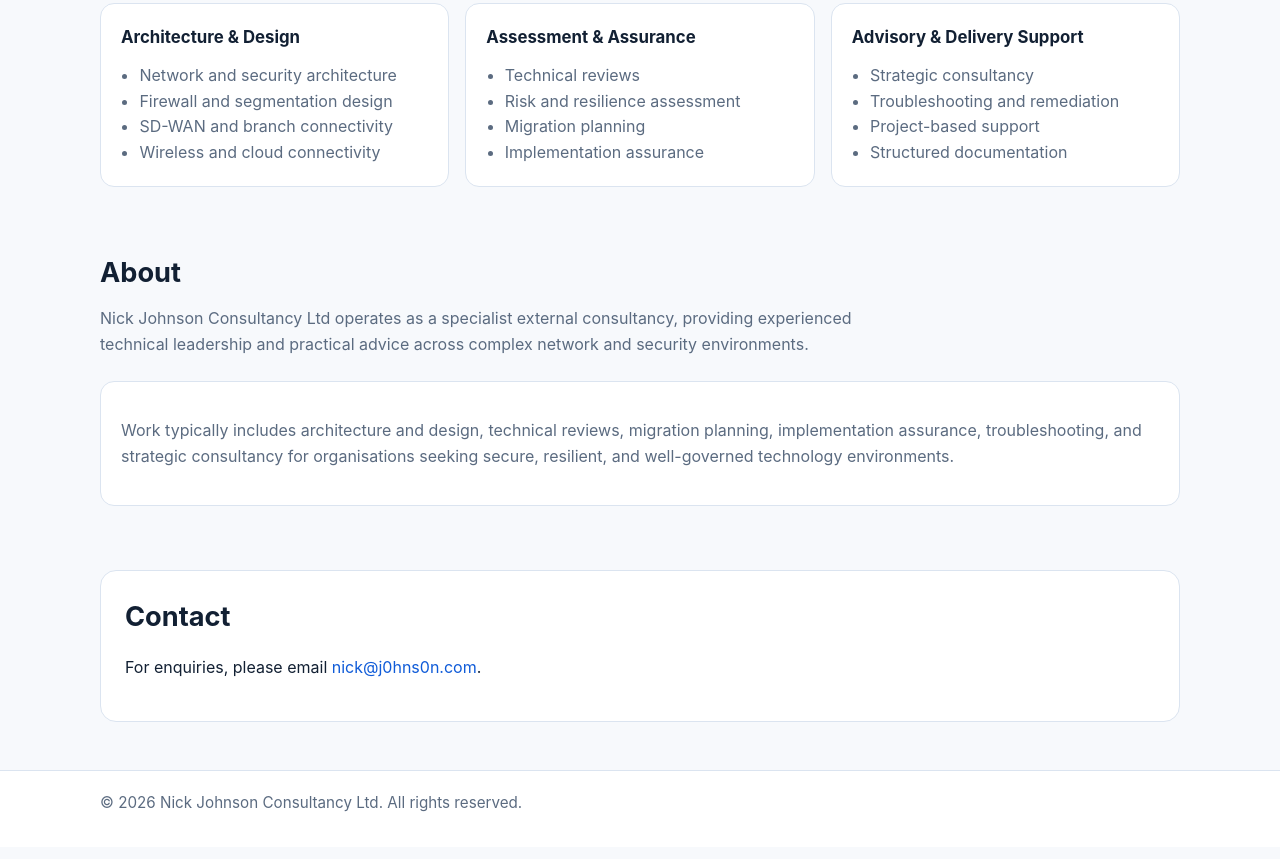
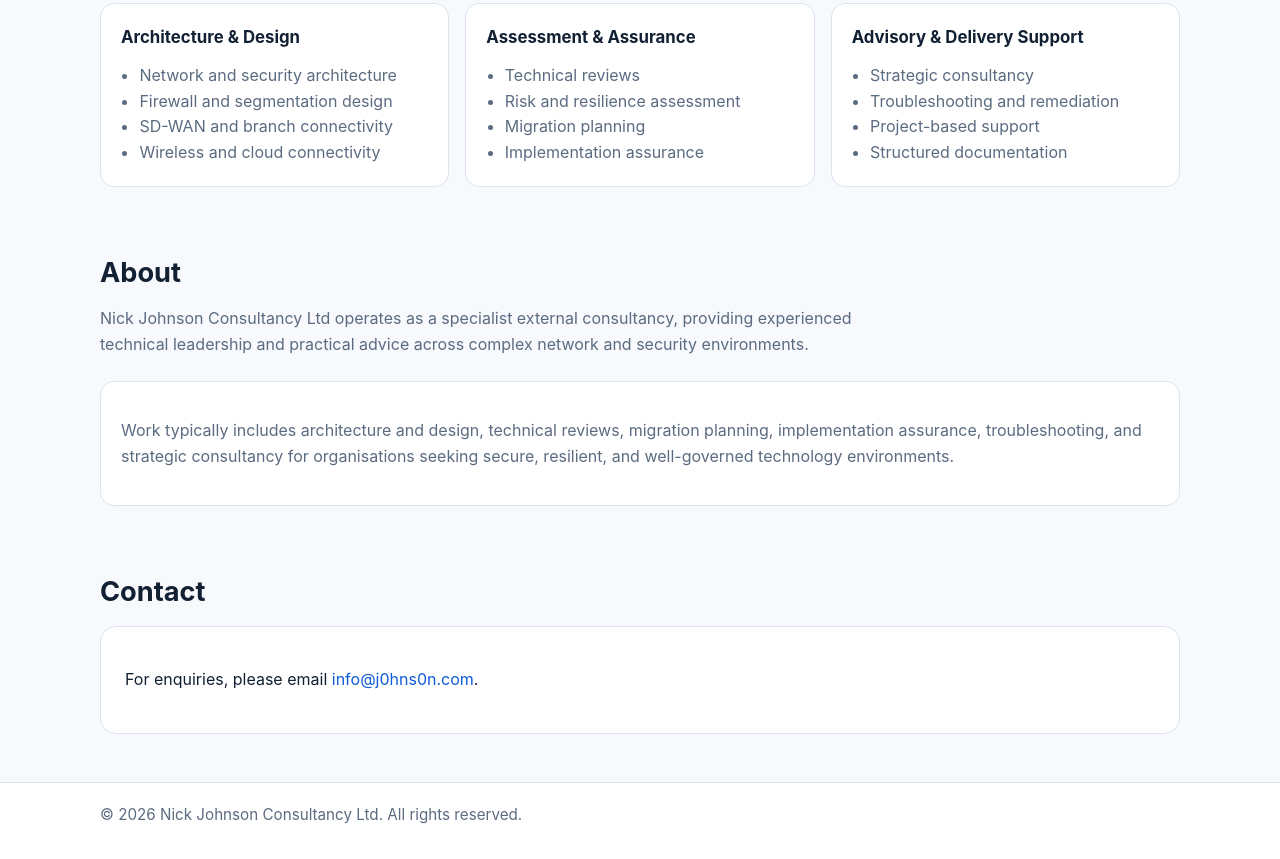
Before and after one commit to n1ckj0hns0n/njc-website, a plain HTML site: page index.html in a window 1280 px wide. Shown: the part 758-1617 px from the top of the page. Drawn offline with Linux system fonts and the light colour scheme.

Commit message:
Update contact email addresses in index.html

```diff
--- a/index.html
+++ b/index.html
@@ -238,7 +238,7 @@
             Engagements are delivered on a project, advisory, or outcome basis, with a focus on clear documentation, pragmatic advice, and real-world delivery.
           </p>
           <div class="actions">
-            <a class="button primary" href="mailto:nick@j0hns0n.com">Contact</a>
+            <a class="button primary" href="mailto:info@j0hns0n.com">Contact</a>
             <a class="button secondary" href="#services">View services</a>
           </div>
         </div>
@@ -300,9 +300,9 @@
 
     <section id="contact">
       <div class="container">
+        <h2>Contact</h2>
         <div class="contact-box">
-          <h2>Contact</h2>
-          <p>For enquiries, please email <a href="mailto:nick@j0hns0n.com">nick@j0hns0n.com</a>.</p>
+          <p>For enquiries, please email <a href="mailto:info@j0hns0n.com">info@j0hns0n.com</a>.</p>
         </div>
       </div>
     </section>
```
